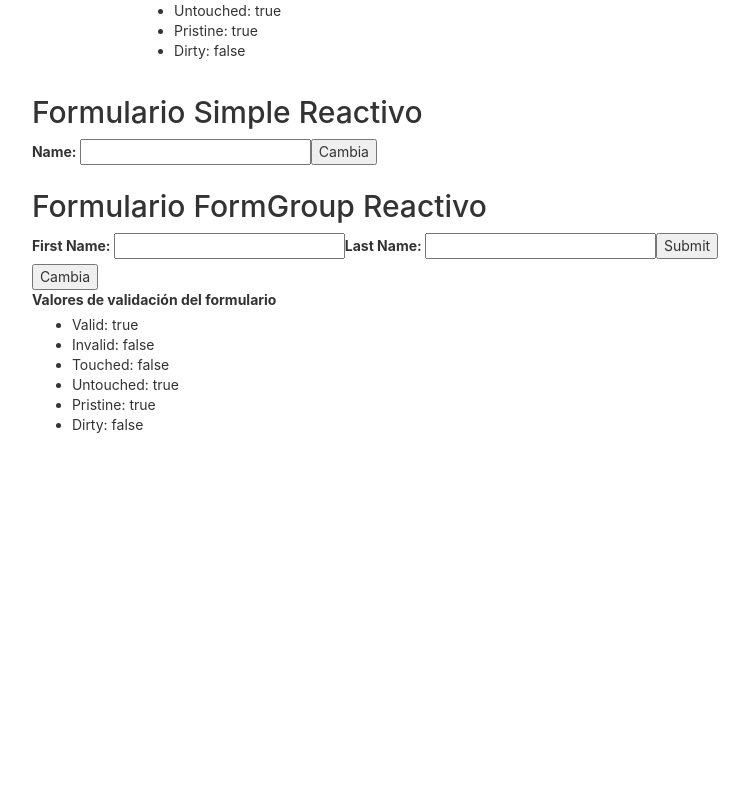
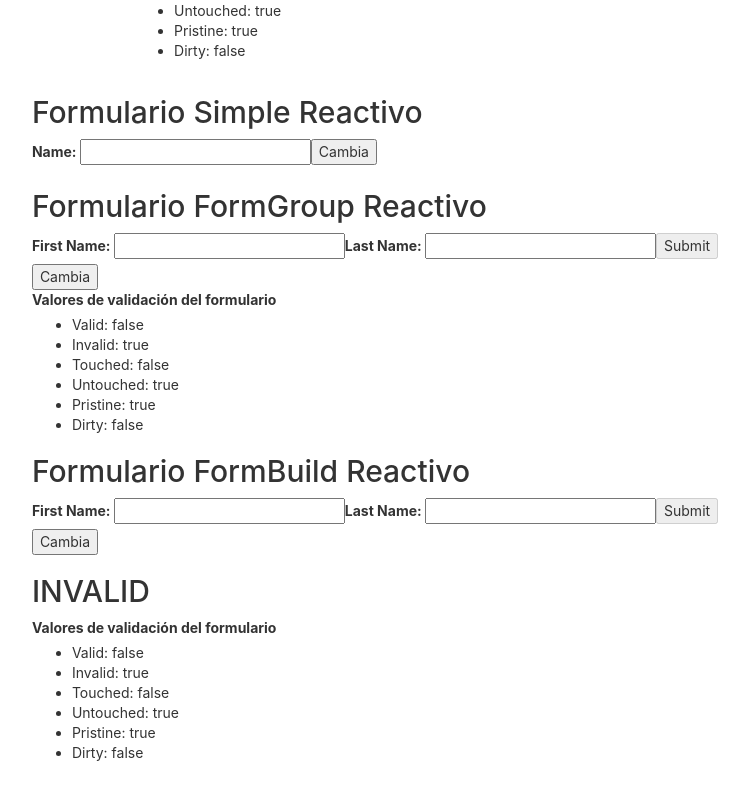
Before and after one commit to pepesan/ejemplo-angular-13-01-basico, an Angular app: page / in a window 1280 px wide. Shown: the part 1624-2424 px from the top of the page, without its empty margins (265-1014 px from the left). Before the commit the page ends 2106 px from the top, so only its background shows below. Built offline with nearby package versions, Linux system fonts and the light colour scheme; no server answers.

Commit message:
ejemplo funcional de uso de Formularios Reactivos con FormBuilder y validaciones y presentación de errores

```diff
--- a/src/app/components/form-reactivo/form-reactivo.component.html
+++ b/src/app/components/form-reactivo/form-reactivo.component.html
@@ -30,3 +30,40 @@
     <li>Dirty: {{profileForm.dirty}}</li>
   </ul>
 </div>
+<h2>Formulario FormBuild Reactivo</h2>
+<form (submit)="onSubmit()" [formGroup]="profileForm2">
+  <label>
+    First Name:
+    <input type="text" formControlName="firstName">
+    <div *ngIf="profileForm2.controls['firstName']?.touched && profileForm2.controls['firstName']?.invalid && profileForm2.controls['firstName'].status=='INVALID'"
+         class="alert alert-danger">
+      <div *ngIf="profileForm2.controls['firstName'].errors?.['required'] == true">
+        Name is required.
+      </div>
+      <div *ngIf="profileForm2.controls['firstName'].errors?.['minlength']">
+        Your name has only
+        {{profileForm2.controls['firstName'].errors?.['minlength']?.actualLength}} characters while
+        the min lenght is
+        {{profileForm2.controls['firstName'].errors?.['minlength']?.requiredLength}}
+      </div>
+    </div>
+  </label>
+  <label>
+    Last Name:
+    <input type="text" formControlName="lastName">
+  </label>
+  <input type="submit" [disabled]="!profileForm2.valid" value="Submit"/>
+</form>
+<button (click)="cambiaInput2()">Cambia</button>
+<h2>{{profileForm2.status}}</h2>
+<div class="form-group">
+  <label>Valores de validación del formulario</label>
+  <ul>
+    <li>Valid: {{profileForm2.valid}}</li>
+    <li>Invalid: {{profileForm2.invalid}}</li>
+    <li>Touched: {{profileForm2.touched}}</li>
+    <li>Untouched: {{profileForm2.untouched}}</li>
+    <li>Pristine: {{profileForm2.pristine}}</li>
+    <li>Dirty: {{profileForm2.dirty}}</li>
+  </ul>
+</div>
--- a/src/app/components/form-reactivo/form-reactivo.component.ts
+++ b/src/app/components/form-reactivo/form-reactivo.component.ts
@@ -1,5 +1,5 @@
 import { Component, OnInit } from '@angular/core';
-import {FormControl, FormGroup} from '@angular/forms';
+import {FormBuilder, FormControl, FormGroup, Validators} from '@angular/forms';
 @Component({
   selector: 'app-form-reactivo',
   templateUrl: './form-reactivo.component.html',
@@ -9,12 +9,18 @@ export class FormReactivoComponent implements OnInit {
 
   name: FormControl;
   profileForm: FormGroup;
-
-  constructor() {
+  profileForm2: FormGroup;
+  constructor(private fb: FormBuilder) {
     this.name = new FormControl();
     this.profileForm = new FormGroup({
-      firstName: new FormControl(''),
+      firstName: new FormControl(
+        '',
+        [Validators.required,Validators.minLength(4)]),
       lastName: new FormControl(''),
+    });
+    this.profileForm2 = this.fb.group({
+      firstName: ['',[Validators.required,Validators.minLength(4)]],
+      lastName: [''],
     });
   }
 
@@ -27,7 +33,10 @@ export class FormReactivoComponent implements OnInit {
   }
 
   onSubmit() {
+    console.log("FormGroup");
     console.warn(this.profileForm.value);
+    console.log("FormBuilder");
+    console.warn(this.profileForm2.value);
   }
 
   cambiaInput2() {
```
